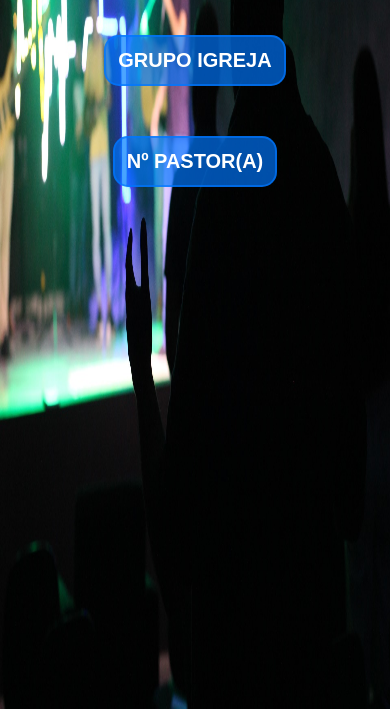
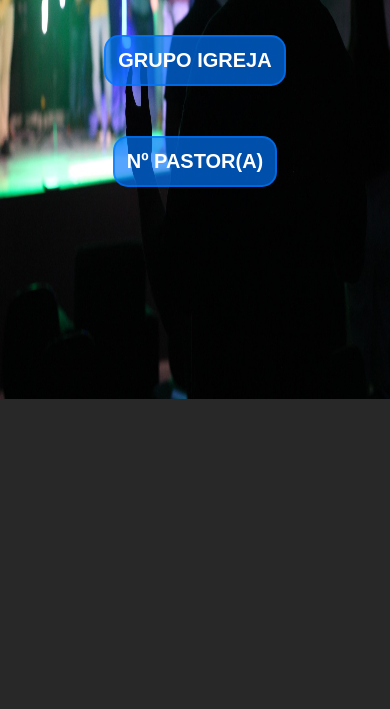
Before and after one commit to MinisterioDaFeCampusGama/WhatsApp, a plain HTML site: page index.html in a window 390 px wide. Shown: the part 301-1010 px from the top of the page. After the commit the page ends 844 px from the top, so only its background shows below. Drawn offline with Linux system fonts and the light colour scheme.

Commit message:
Update responsive.css

```diff
--- a/responsive.css
+++ b/responsive.css
@@ -8,7 +8,7 @@
 @media screen and (max-width:426px){
     .img-fundo img{
         width: 100%;
-        height: 1010px;
+        height: 700px;
     }
 
 }
```
